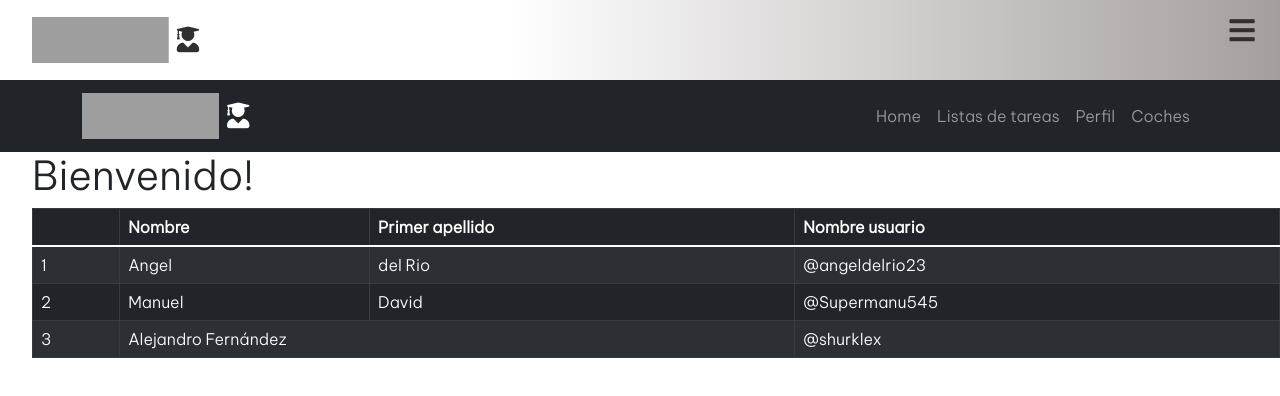
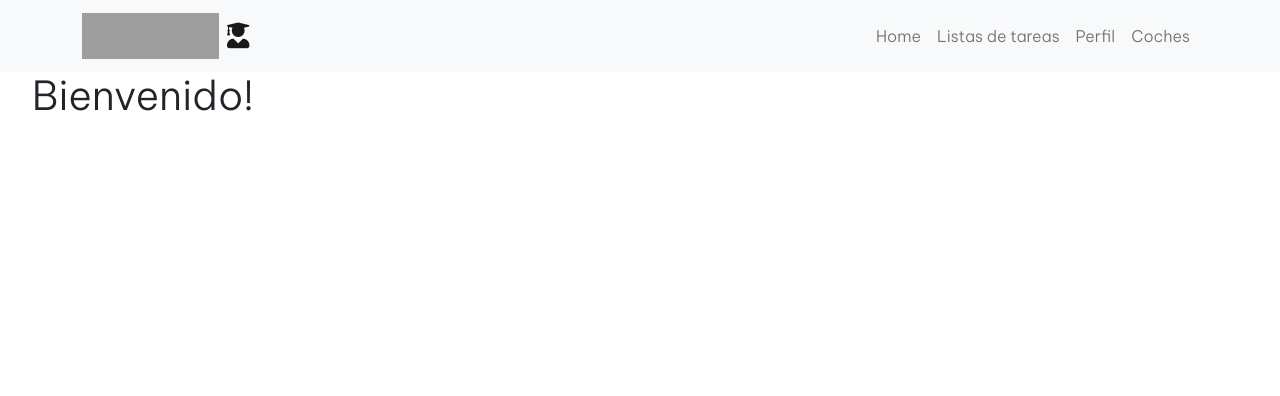
Before and after one commit to angeldelrio23/React-3, a React (Create React App) app: page / in a window 1280 px wide. Shown: the top 396 px of the page. Built offline with nearby package versions, Linux system fonts and the light colour scheme; grey boxes are pictures that could not be loaded.

Commit message:
Tablas con contenido JUEGOS (No dinámica aún)

```diff
--- a/src/App.js
+++ b/src/App.js
@@ -8,7 +8,6 @@ import { MenuItems } from './data/MenuItems';
 export function App() {
   return (
     <Router>
-      <Header />
       <BootstrapHeader />
       {MenuItems.map((item) => {
         return (
--- a/src/components/BootstrapHeader.jsx
+++ b/src/components/BootstrapHeader.jsx
@@ -2,6 +2,7 @@ import React from 'react';
 import { Navbar, Container, Nav } from 'react-bootstrap';
 import { Link } from 'react-router-dom';
 import { MenuItems } from '../data/MenuItems';
+import './header.css';
 
 class BootstrapHeader extends React.Component {
   constructor(props) {
@@ -10,7 +11,7 @@ class BootstrapHeader extends React.Component {
 
   render() {
     return (
-      <Navbar collapseOnSelect expand="lg" bg="dark" variant="dark">
+      <Navbar collapseOnSelect expand="lg" bg="light">
         <Container>
           <Navbar.Brand href="#home">
             <img
--- a/src/components/Coches.jsx
+++ b/src/components/Coches.jsx
@@ -1,16 +1,17 @@
 import React from 'react';
-import { Table } from 'react-bootstrap';
+import { Card, Container, Table, Row, Col } from 'react-bootstrap';
 import { TitulosTablaCoches, DatosTablaCoches } from '../data/DatosCoches';
-
 class Coches extends React.Component {
   constructor(props) {
     super(props);
   }
-
   render() {
     return (
       <div className="main-site">
-        <h1>Coches</h1>;
+        <h1>Juegos</h1>
+        <Container>
+          <Row>
+            <Col lg={8} md={6}>
               <Table striped bordered hover variant="dark">
                 <thead>
                   <tr>
@@ -24,17 +25,34 @@ class Coches extends React.Component {
                   {DatosTablaCoches.map((item) => {
                     return (
                       <tr>
-                  <td>{item.matricula} </td>
-                  <td>{item.marca} </td>
-                  <td>{item.modelo} </td>
-                  <td>{item.color} </td>
+                        <td>{item.posicion} </td>
+                        <td>{item.nombre} </td>
+                        <td>{item.desarroladora} </td>
+                        <td>{item.pegi} </td>
                       </tr>
                     );
                   })}
                 </tbody>
               </Table>
+            </Col>
+            <Col lg={4} md={6}>
+              <Card style={{ width: '18rem' }}>
+                <Card.Img variant="top" src={DatosTablaCoches[0].imagen} />
+                <Card.Body>
+                  <Card.Title>{DatosTablaCoches[0].nombre}</Card.Title>
+                  <Card.Text>
+                    Desarrolladora: {DatosTablaCoches[0].desarroladora}
+                    <p />
+                    {DatosTablaCoches[0].descripción}
+                  </Card.Text>
+                </Card.Body>
+              </Card>
+            </Col>
+          </Row>
+        </Container>
       </div>
     );
   }
 }
+
 export default Coches;
--- a/src/components/Home.jsx
+++ b/src/components/Home.jsx
@@ -1,40 +1,9 @@
 import React from 'react';
-import { Table } from 'react-bootstrap';
 
 export function Home() {
   return (
     <div className="main-site">
       <h1>Bienvenido!</h1>
-
-      <Table striped bordered hover variant="dark">
-        <thead>
-          <tr>
-            <th></th>
-            <th>Nombre</th>
-            <th>Primer apellido</th>
-            <th>Nombre usuario</th>
-          </tr>
-        </thead>
-        <tbody>
-          <tr>
-            <td>1</td>
-            <td>Angel</td>
-            <td>del Rio</td>
-            <td>@angeldelrio23</td>
-          </tr>
-          <tr>
-            <td>2</td>
-            <td>Manuel</td>
-            <td>David</td>
-            <td>@Supermanu545</td>
-          </tr>
-          <tr>
-            <td>3</td>
-            <td colSpan={2}>Alejandro Fernández</td>
-            <td>@shurklex</td>
-          </tr>
-        </tbody>
-      </Table>
     </div>
   );
 }
--- a/src/components/PaginaListas.jsx
+++ b/src/components/PaginaListas.jsx
@@ -16,7 +16,7 @@ export function PaginaListas() {
   const elementos3 = [{ done: false, texto: 'Estudiar React.js' }];
 
   return (
-    <div>
+    <div className="main-site">
       <h1>Listas de tareas</h1>
       <Lista
         titulo="Tareas de la casa (funciones)"
--- a/src/components/Perfil.jsx
+++ b/src/components/Perfil.jsx
@@ -2,7 +2,7 @@ import React from 'react';
 
 export function Perfil() {
   return (
-    <div>
+    <div className="main-site">
       <h1>Página de perfil</h1>
     </div>
   );
--- a/src/data/DatosCoches.js
+++ b/src/data/DatosCoches.js
@@ -1,33 +1,36 @@
 export const TitulosTablaCoches = {
-  id: 'Matricula',
-  field1: 'Marca',
-  field2: 'Modelo',
-  field3: 'Color',
+  id: 'Posición',
+  field1: 'Nombre',
+  field2: 'Desarroladora',
+  field3: 'PEGI',
 };
 
 export const DatosTablaCoches = [
   {
-    matricula: '0000LOL',
-    marca: 'Peugeot',
-    modelo: 'Partner',
-    color: 'Rojo',
+    posicion: '1',
+    nombre: 'League of Legends',
+    desarroladora: 'Riot Games',
+    pegi: '+3',
+    imagen:
+      'https://www.esportmaniacos.com/wp-content/uploads/2021/08/LoL2-1.jpg',
+    descripción: 'Un juego HORROROSO',
   },
   {
-    matricula: '7204FGA',
-    marca: 'Hyundai',
-    modelo: 'IX35',
-    color: 'Verde',
+    posicion: '2',
+    nombre: 'Elder Ring',
+    desarroladora: 'FromSoftware',
+    pegi: '+16',
   },
   {
-    matricula: '5050SOD',
-    marca: 'Mitshubishi',
-    modelo: 'Evo 7',
-    color: 'Blanco',
+    posicion: '3',
+    nombre: 'Lost Ark',
+    desarroladora: 'Smilegate',
+    pegi: '+12',
   },
   {
-    matricula: '0450LDL',
-    marca: 'Subaru',
-    modelo: 'Impreza',
-    color: 'Rojo',
+    posicion: '4',
+    nombre: 'New World',
+    desarroladora: 'Amazon Studios',
+    pegi: '+12',
   },
 ];
```
Lines whose indentation alone changed are shown as unchanged.
